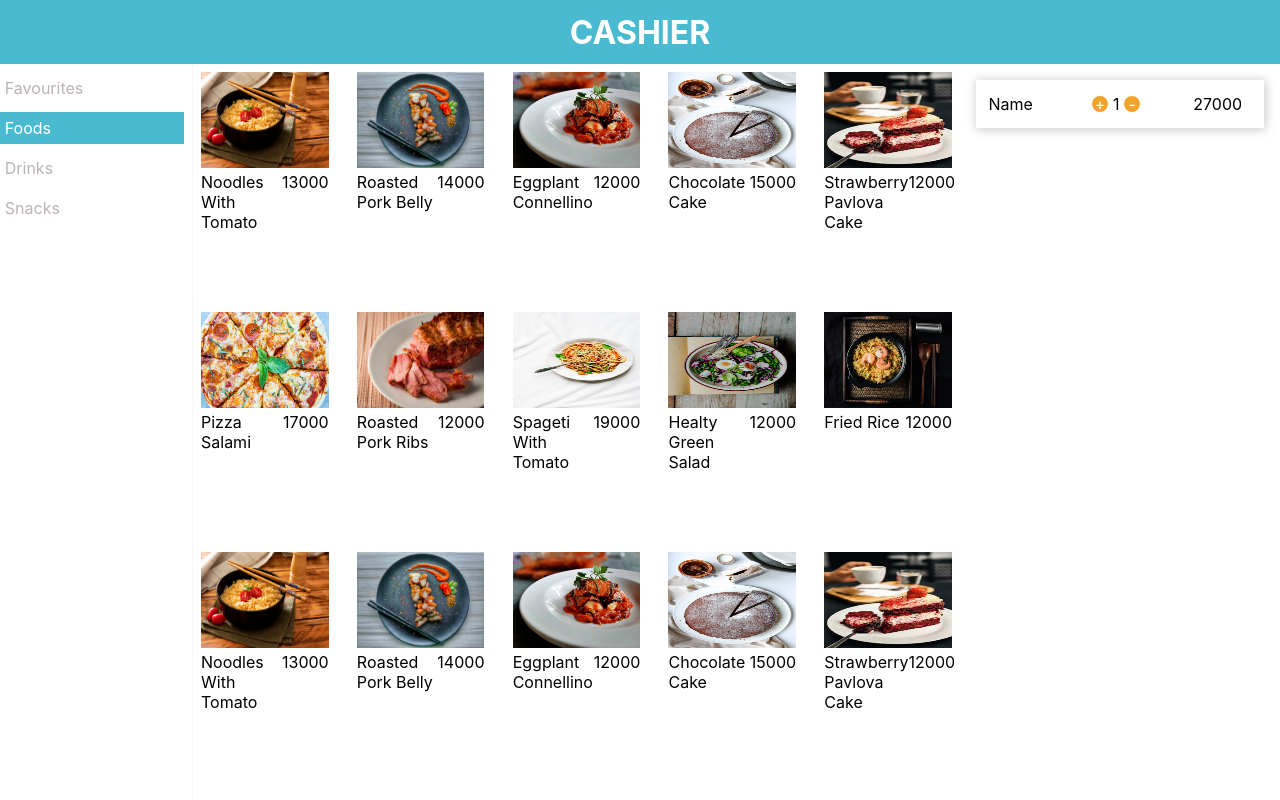
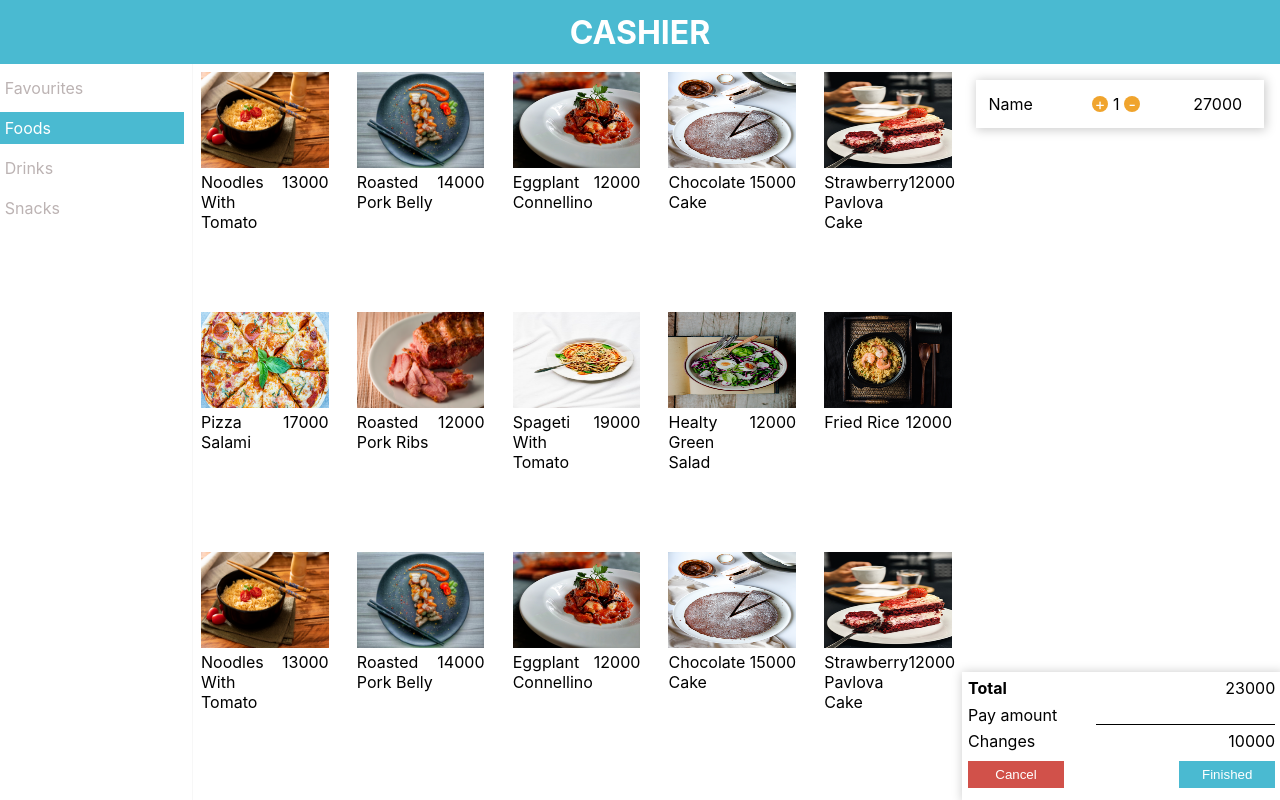
Before and after one commit to SatrioKamaludin/Point-of-sales, a React (Create React App) app: page / in a window 1280 px wide. Built offline with nearby package versions, Linux system fonts and the light colour scheme.

Commit message:
Compute box component

```diff
--- a/src/App.js
+++ b/src/App.js
@@ -6,6 +6,7 @@ import ProductCard from './components/ProductCard'
 import { useSelector } from 'react-redux'
 import CartItem from './components/CartItem'
 import ListMenu from './components/ListMenu'
+import CalculateBox from './components/CalculateBox'
 
 const Container = styled.div`
   display: flex;
@@ -54,6 +55,7 @@ const App = () => {
         </ProductContainer>
         <CartContainer>
           <CartItem />
+          <CalculateBox />
         </CartContainer>
       </Container>
     </ThemeProvider>
--- /dev/null
+++ b/src/components/Button.js
@@ -0,0 +1,33 @@
+import React from 'react'
+import styled from 'styled-components'
+
+const MyButton = styled.button`
+    height: 1.7rem;
+    width: 6rem;
+    border: none;
+    padding: 0.2rem 0.5rem;
+    color: #fff;
+    text-align: center;
+    cursor: pointer;
+    &:focus {
+        outline: none;
+    }
+`
+
+const PrimaryButton = styled(MyButton)`
+    background: ${props => props.theme.primary}
+`
+
+const WarningButton = styled(MyButton)`
+    background: ${props => props.theme.tertiary}
+`
+
+const Button = ({ primary }) => {
+    if (primary) {
+        return <PrimaryButton>Finished</PrimaryButton>
+    } else {
+        return <WarningButton>Cancel</WarningButton>
+    }
+}
+
+export default Button
--- /dev/null
+++ b/src/components/CalculateBox.js
@@ -0,0 +1,75 @@
+import React from 'react'
+import styled from 'styled-components'
+import Button from './Button'
+
+const Box = styled.div`
+    position: absolute;
+    bottom: 0;
+    width: 20rem;
+    height: 8rem;
+    box-shadow: 1px 1px 10px 1px #ccc;
+    padding: 0.4rem;
+    margin-left: -0.4rem;
+`
+
+const Total = styled.div`
+    display: flex;
+    justify-content: space-between;
+    margin-bottom: 0.4rem;
+
+`
+
+const Pay = styled.div`
+    display: flex;
+    justify-content: space-between;
+    margin-bottom: 0.4rem;
+    input[type=number]{
+        border: none;
+        border-bottom: 1px solid #000;
+        font-weight: bold;
+        text-align: right;
+        &:focus{
+            outline: none;
+        }
+        &::-webkit-inner-spin-button,
+        &::-webkit-outer-spin-button{
+            -webkit-appearance: none;
+        }
+    }
+`
+
+const Change = styled.div`
+    display: flex;
+    justify-content: space-between;
+    margin-bottom: 0.6rem;
+`
+
+const BtnBox = styled.div`
+    display: flex;
+    justify-content: space-between;
+`
+
+const CalculateBox = () => {
+    return (
+        <Box>
+            <Total>
+                <h4>Total</h4>
+                <p>23000</p>
+            </Total>
+            <Pay>
+                <p>Pay amount</p>
+                <input type="number" name="" id="" />
+            </Pay>
+            <Change>
+                <p>Changes</p>
+                <p>10000</p>
+            </Change>
+            <BtnBox>
+                <Button />
+                <Button primary />
+            </BtnBox>
+        </Box>
+    )
+}
+
+export default CalculateBox
```
